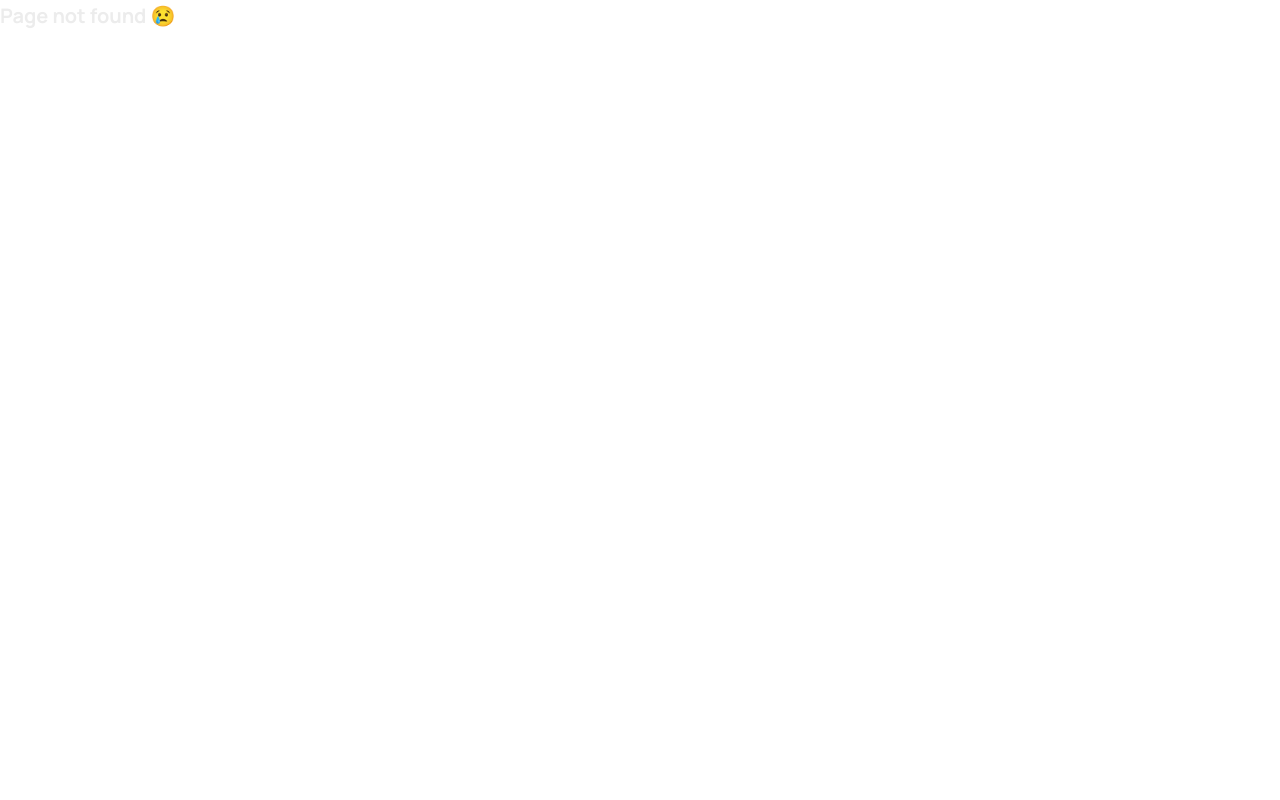
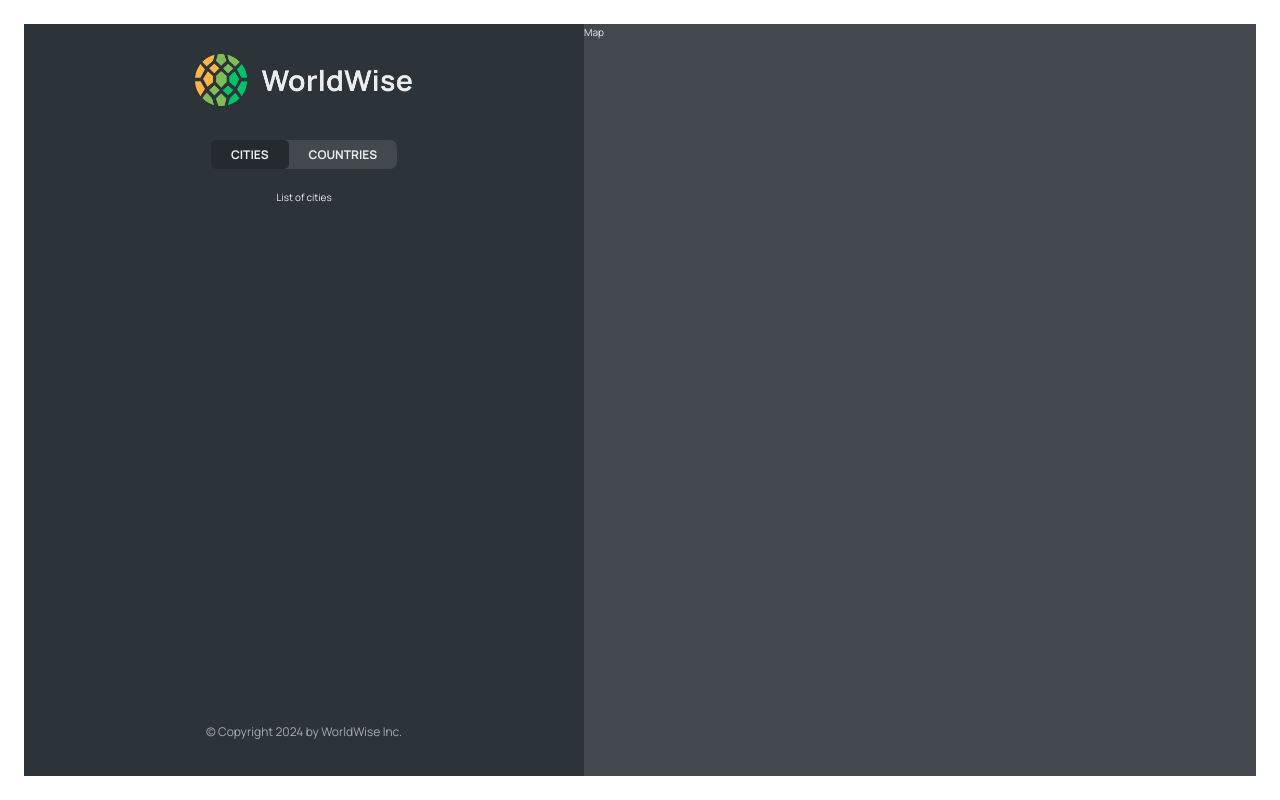
Before and after one commit to kanan88/worldwise, a React (Vite) app: page /app/cities in a window 1280 px wide. Before the commit this address had no page. Built offline with nearby package versions, Linux system fonts and the light colour scheme.

Commit message:
nested routes and index route

```diff
--- a/src/App.jsx
+++ b/src/App.jsx
@@ -10,11 +10,16 @@
   return (
     <BrowserRouter>
       <Routes>
-        <Route path="/" element={<Home />} />
+        <Route index element={<Home />} />
         <Route path="product" element={<Product />} />
         <Route path="pricing" element={<Pricing />} />
         <Route path="login" element={<Login />} />
-        <Route path="app" element={<AppLayout />} />
+        <Route path="app" element={<AppLayout />}>
+          <Route index element={<p>List of cities</p>} />
+          <Route path="cities" element={<p>List of cities</p>} />
+          <Route path="countries" element={<p>Countries</p>} />
+          <Route path="form" element={<p>Form</p>} />
+        </Route>
         <Route path="*" element={<PageNotFound />} />
       </Routes>
     </BrowserRouter>
--- a/src/components/AppNav.jsx
+++ b/src/components/AppNav.jsx
@@ -1,7 +1,19 @@
+import { NavLink } from 'react-router-dom';
 import styles from './AppNav.module.css';
 
 const AppNav = () => {
-  return <nav className={styles.nav}>App Navigation</nav>;
+  return (
+    <nav className={styles.nav}>
+      <ul>
+        <li>
+          <NavLink to="cities">Cities</NavLink>
+        </li>
+        <li>
+          <NavLink to="countries">Countries</NavLink>
+        </li>
+      </ul>
+    </nav>
+  );
 };
 
 export default AppNav;
--- a/src/components/Sidebar.jsx
+++ b/src/components/Sidebar.jsx
@@ -1,3 +1,4 @@
+import { Outlet } from 'react-router-dom';
 import AppNav from './AppNav';
 import Logo from './Logo';
 import styles from './Sidebar.module.css';
@@ -8,7 +9,7 @@
       <Logo />
       <AppNav />
 
-      <p>List of cities</p>
+      <Outlet />
 
       <footer className={styles.footer}>
         <p className={styles.copyright}>
```
